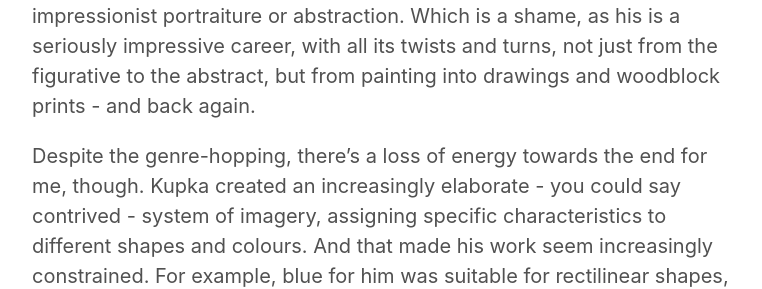
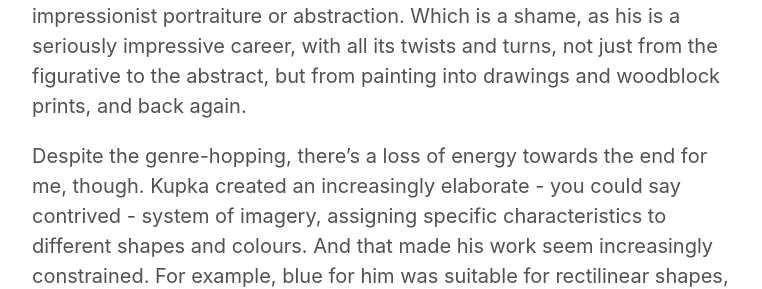
Before and after one commit to JMDKC/jmdkc.github.io, a Jekyll site: the page built from _posts/2018-06-03-kupka-grand-palais.md, in a window 1280 px wide and 900 px high. Shown: the part 400-689 px from the top of the window, without its empty margins (258-1020 px from the left). Built offline with Jekyll 4.4.1, drawn with Linux system fonts in a browser that asks for light colours; some of the changed text lies outside the part shown.

```diff
--- a/_posts/2018-06-03-kupka-grand-palais.md
+++ b/_posts/2018-06-03-kupka-grand-palais.md
@@ -3,7 +3,7 @@ layout: post
 title: Kupka - Pionnier de l'abstraction | Grand Palais
 ---
 
-The [Grand Palais' impressive František Kupka retrospective](https://www.grandpalais.fr/fr/evenement/kupka) was pretty much empty when I visited late last month. It was probably due to the show being free after 8pm to celebrate some European Union-sponsored "night of museums". But, also, Kupka isn't really an A-lister for either impressionist portraiture or abstraction. Which is a shame, as his is a seriously impressive career, with all its twists and turns, not just from the figurative to the abstract, but from painting into drawings and woodblock prints - and back again.
+The [Grand Palais' impressive František Kupka retrospective](https://www.grandpalais.fr/fr/evenement/kupka) was pretty much empty when I visited late last month. It was probably due to the show being free after 8pm to celebrate some European Union-sponsored "night of museums". But, also, Kupka isn't really an A-lister for either impressionist portraiture or abstraction. Which is a shame, as his is a seriously impressive career, with all its twists and turns, not just from the figurative to the abstract, but from painting into drawings and woodblock prints, and back again.
 
 Despite the genre-hopping, there's a loss of energy towards the end for me, though. Kupka created an increasingly elaborate - you could say contrived - system of imagery, assigning specific characteristics to different shapes and colours. And that made his work seem increasingly constrained. For example, blue for him was suitable for rectilinear shapes, while red was to be used in blobby and amorphous shapes. He assigned different signs were assigned to different lines: straight, curved or arabesque.
 
```
Also changed, not shown: 1 other file.
